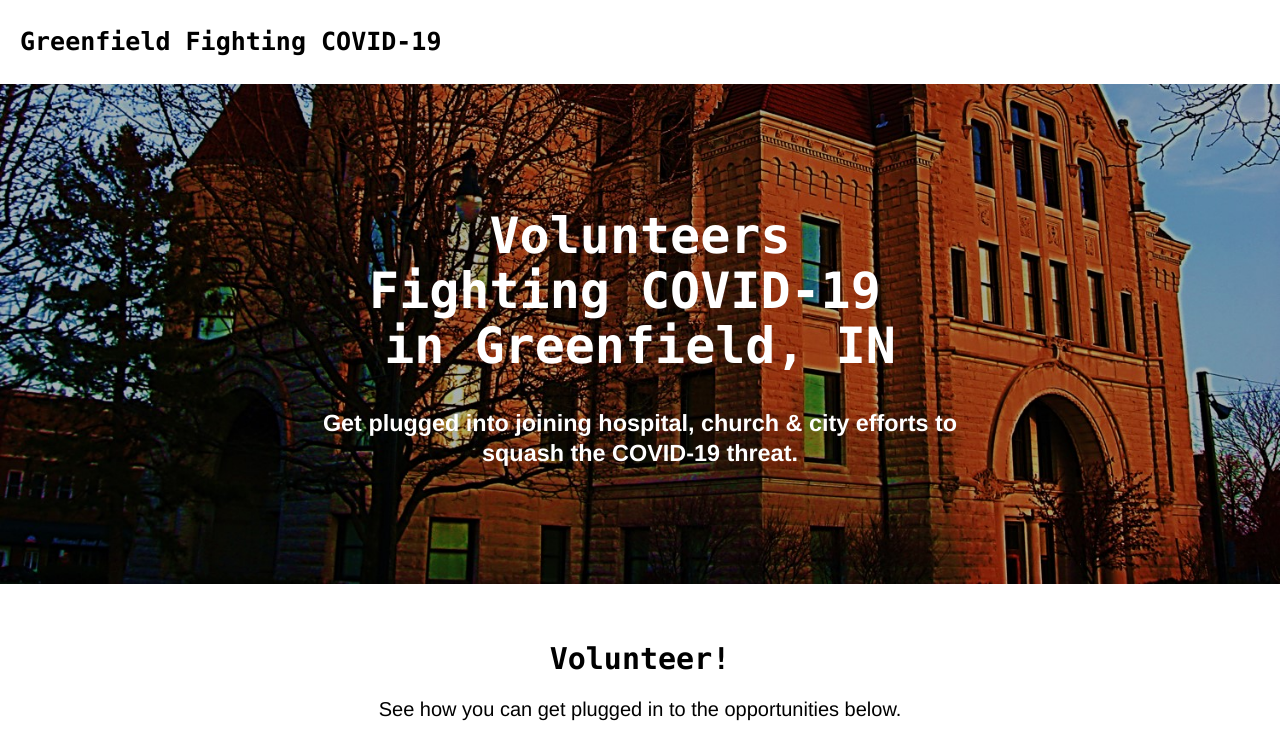
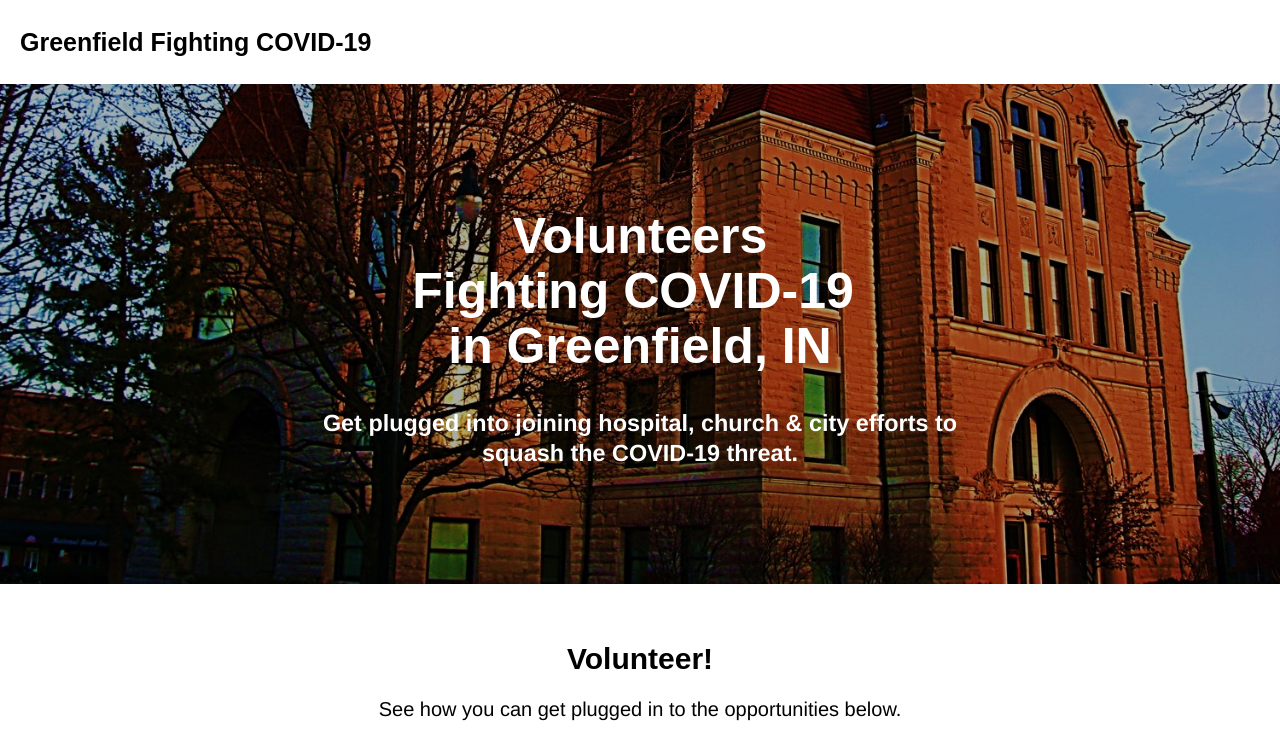
Before and after one commit to freshdata2020/greenfieldfightingcovid, a plain HTML site: page index.html in a window 1280 px wide. Shown: the top 741 px of the page. Drawn offline with Linux system fonts and the light colour scheme.

Commit message:
Font changes

```diff
--- a/css/greenfield.css
+++ b/css/greenfield.css
@@ -14,7 +14,7 @@ header{
 }
 
 h1, h2{
-    font-family: 'Consolas','Courier', 'Courier New', Courier, monospace;
+    font-family: Arial, Helvetica, sans-serif;
 }
 
 /* header styles */
--- a/index.html
+++ b/index.html
@@ -46,7 +46,7 @@
    <!-- Top Banner Element-->
     <div class="top-image">
         <div class="top-text">
-            <h1 style="font-size:50px; line-height:55px"><span>Volunteers<br>Fighting COVID-19&nbsp;<br>in Greenfield, IN</span></h1>
+            <h1 style="font-size:50px; line-height:55px;"><span><b>Volunteers<br>Fighting COVID-19&nbsp;<br>in Greenfield, IN</b></span></h1>
             <h3>Get plugged into joining hospital, church & city efforts to squash the COVID-19 threat.</h3>
         </div>
     </div>
```
